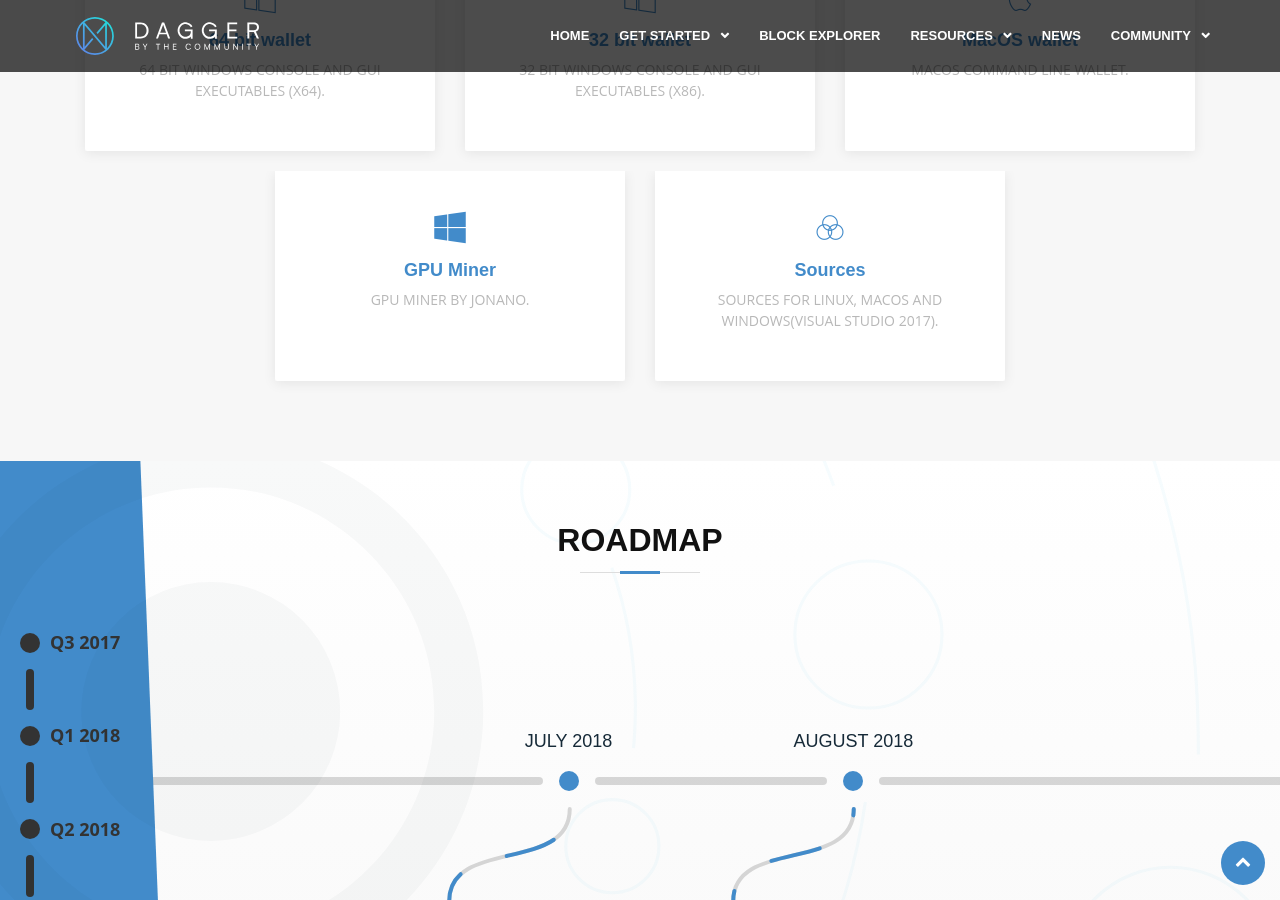
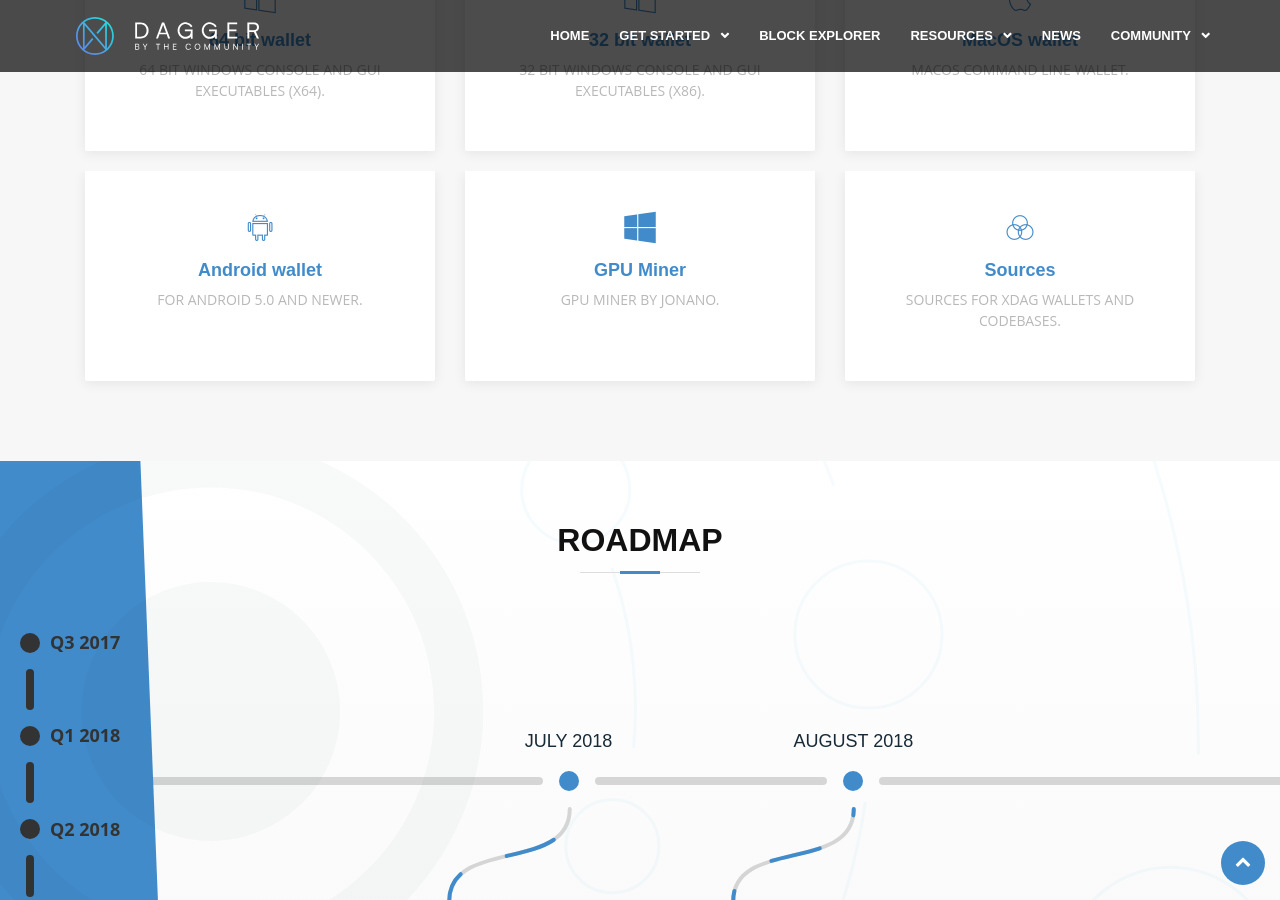
Before and after one commit to XDagger/XDagger.github.io, a Jekyll site: the page built from index.html, in a window 1280 px wide and 900 px high, scrolled down 2223 px. Built offline with Jekyll 4.4.1, drawn with Linux system fonts in a browser that asks for light colours; some web fonts are replaced.

Commit message:
Update wallet content
Add Android wallet
Point sources link to parent repo

```diff
--- a/_data/wallet.yml
+++ b/_data/wallet.yml
@@ -16,14 +16,20 @@
   href: https://github.com/XDagger/xdag/files/2180609/xdag.0.2.5.zip
   delay: 0.2s
 
+- name: Android wallet
+  content: For Android 5.0 and newer.
+  pic: ion-social-android-outline
+  href: https://github.com/XDagger/android-wallet/releases/download/release_0.2.1/android_wallet_release_v0.2.1.apk
+  delay: 0.3s
+
 - name: GPU Miner
   content: GPU Miner by Jonano.
   pic: ion-social-windows
   href: https://github.com/jonano614/DaggerGpuMiner/releases
-  delay: 0.3s
+  delay: 0.4s
 
 - name: Sources
-  content: Sources for Linux, MacOS and Windows(Visual Studio 2017).
+  content: Sources for XDAG wallets and codebases.
   pic: ion-ios-color-filter-outline
-  href: https://github.com/XDagger/xdag
-  delay: 0.4s
+  href: https://github.com/XDagger
+  delay: 0.5s
```
